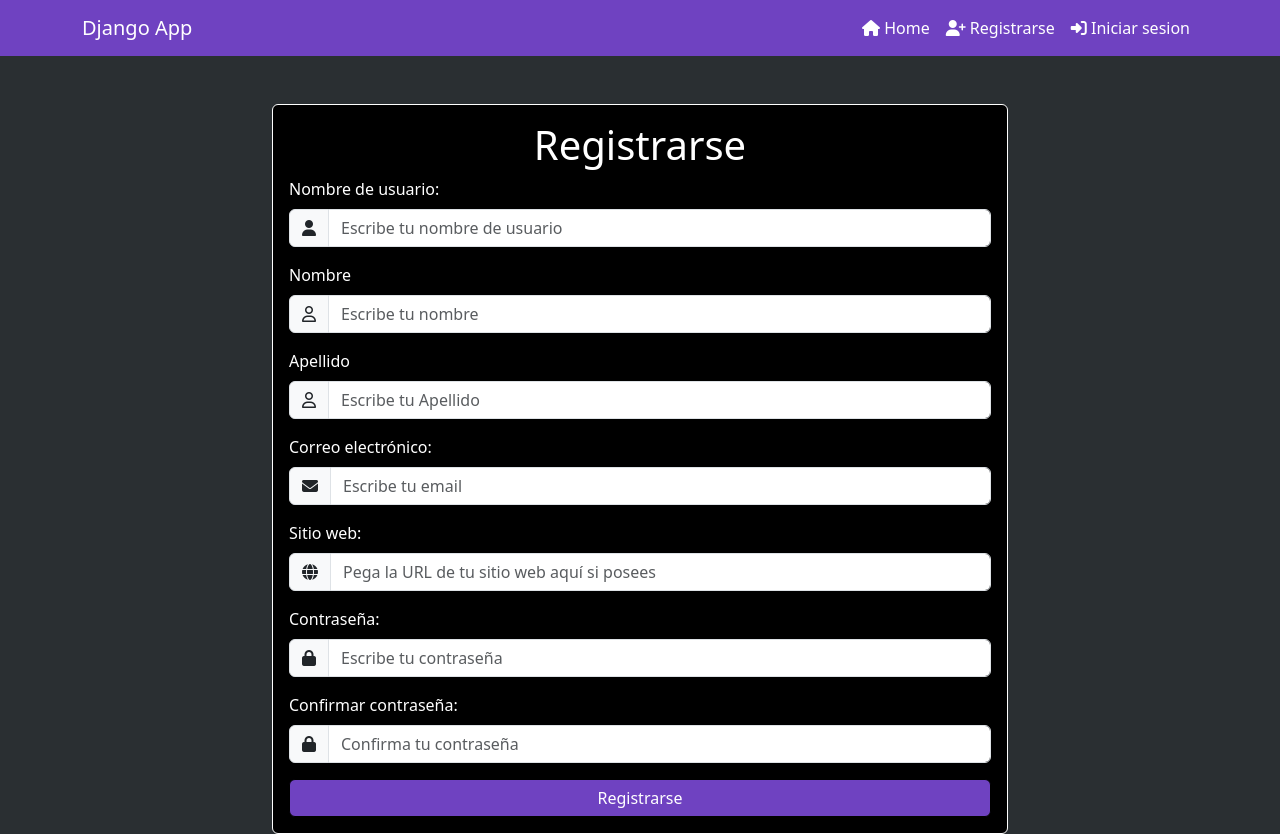
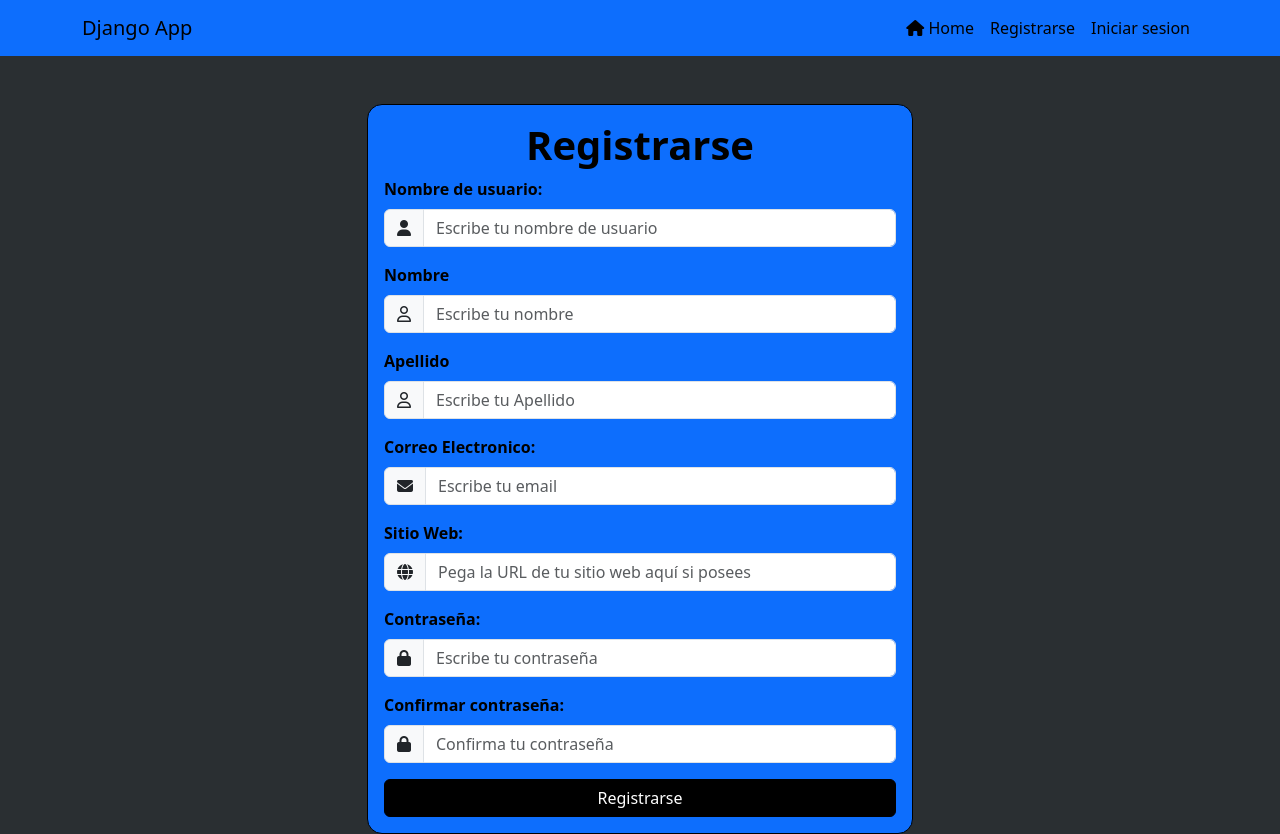
Before and after one commit to Shadowkirito123/django-crud, a Django app: page /signup/ in a window 1280 px wide. Run offline with Django 5.2, Linux system fonts and the light colour scheme; some libraries are stand-ins or nearby versions.

Commit message:
modificacion de estilos del registro y el menu(colores y mostrar usuario)

```diff
--- a/tasks/templates/base.html
+++ b/tasks/templates/base.html
@@ -10,10 +10,10 @@
     <link rel="stylesheet" href="https://cdnjs.cloudflare.com/ajax/libs/font-awesome/5.15.3/css/all.min.css">
 </head>
 <body style="background-color: #2A2F32;">
-    <nav class="navbar navbar-expand-lg" style="background-color: #6f42c1;" data-bs-theme="dark">
+    <nav class="navbar navbar-expand-lg" style="background-color: #0d6efd;" data-bs-theme="dark">
         <div class="container">
 
-          <a class="navbar-brand" style="color: white;" href="/">Django App</a>
+          <a class="navbar-brand" style="color: black;" href="/">Django App</a>
 
           <button class="navbar-toggler" type="button" data-bs-toggle="collapse" data-bs-target="#navbarNavDropdown" aria-controls="navbarNavDropdown" aria-expanded="false" aria-label="Toggle navigation">
             <span class="navbar-toggler-icon"></span>
@@ -21,37 +21,40 @@
           <div class="collapse navbar-collapse" id="navbarNavDropdown">
             <ul class="navbar-nav ms-auto">
                 <li class="nav-item">
-                    <a class="nav-link" style="color: white;" href="/"><i class="fas fa-home"></i> Home</a>
+                    <a class="nav-link" style="color: black;" href="/"><i class="fas fa-home"></i> Home</a>
                 </li>
 
                 {% if user.is_authenticated %}
                 <li class="nav-item">
-                    <a class="nav-link" style="color: white;" href="/createtask"><i class="fas fa-plus"></i> Crear publicacion</a>
+                    <a class="nav-link" style="color: black;" href="/createtask"><i class="fas fa-plus"></i> Crear publicacion</a>
                 </li>
 
                 <li class="nav-item">
-                    <a class="nav-link" style="color: white;" href="/tasks"><i class="fas fa-tasks"></i> Tareas</a>
+                    <a class="nav-link" style="color: black;" href="/tasks"><i class="fas fa-tasks"></i> Tareas</a>
                 </li>
 
                 <li class="nav-item">
-                    <a class="nav-link" style="color: white;" href="{% url 'task_complete' %}"><i class="fas fa-check"></i> Tareas completadas</a>
+                    <a class="nav-link" style="color: black;" href="{% url 'task_complete' %}"><i class="fas fa-check"></i> Tareas completadas</a>
                 </li>
 
                 <li class="nav-item">
-                    <a class="nav-link" style="color: white;" href="/logout"><i class="fas fa-sign-out-alt"></i> Salir</a>
+                    <a class="nav-link" style="color: black;" href="/logout"><i class="fas fa-sign-out-alt"></i> Salir</a>
                 </li>
 
                 <li class="nav-item">
-                    <a class="nav-link" style="color: white;" href="{% url 'usuario' user.id %}"><i class="fas fa-user"></i> {{user.username}}</a>
+                    <a class="nav-link" style="background-color: white; color: black; border-radius: 15px" href="{% url 'usuario' user.id %}">
+                        <strong>Usuario:</strong> {{user.username}} <i class="fa-solid fa-hand-pointer"></i>
+                    </a>
                 </li>
+
 
                 {% else %}
                 <li class="nav-item">
-                    <a class="nav-link" style="color: white;" href="/signup"><i class="fas fa-user-plus"></i> Registrarse</a>
+                    <a class="nav-link" style="color: black;" href="/signup"> Registrarse</a>
                  </li>
 
                  <li class="nav-item">
-                    <a class="nav-link" style="color: white;" href="/signin"><i class="fas fa-sign-in-alt"></i> Iniciar sesion</a>
+                    <a class="nav-link" style="color: black;" href="/signin">Iniciar sesion</a>
                  </li>
                 {% endif %}
 
--- a/tasks/templates/signup.html
+++ b/tasks/templates/signup.html
@@ -4,9 +4,9 @@
 
 <main class="container">
     <div class="row">
-        <div class="col-md-8 offset-md-2 mt-5">
-            <form action="" method="POST" class="card card-body" style="background-color: black; border-color: white;">
-                <h1 class="text-center text-white">Registrarse</h1>
+        <div class="col-md-6 offset-md-3 mt-5">
+            <form action="" method="POST" class="card card-body" style="background-color: #0d6efd; border-color: black; border-radius: 15px;">
+                <h1 class="text-center text-black"><strong>Registrarse</strong></h1>
                 {% if error %}
                 <div id="errorAlert" class="alert alert-danger" role="alert">
                   <i class="fas fa-times"></i> {{ error }}
@@ -15,7 +15,7 @@
                 {% csrf_token %}
 
                 <div class="mb-3">
-                    <label for="username" class="form-label text-white">Nombre de usuario:</label>
+                    <label for="username" class="form-label text-black"><strong>Nombre de usuario:</strong></label>
                     <div class="input-group">
                         <span class="input-group-text"><i class="fas fa-user"></i></span>
                         <input type="text" name="username" id="username" class="form-control" placeholder="Escribe tu nombre de usuario" required>
@@ -23,7 +23,7 @@
                 </div>
 
                 <div class="mb-3">
-                    <label for="first_name" class="form-label text-white">Nombre</label>
+                    <label for="first_name" class="form-label text-black"><strong>Nombre</strong></label>
                     <div class="input-group">
                         <span class="input-group-text"><i class="fa-regular fa-user"></i></span>
                         <input type="text" name="first_name" id="first_name" class="form-control" placeholder="Escribe tu nombre" required>
@@ -31,7 +31,7 @@
                 </div>
 
                 <div class="mb-3">
-                    <label for="last_name" class="form-label text-white">Apellido</label>
+                    <label for="last_name" class="form-label text-black"><strong>Apellido</strong></label>
                     <div class="input-group">
                         <span class="input-group-text"><i class="fa-regular fa-user"></i></span>
                         <input type="text" name="last_name" id="last_name" class="form-control" placeholder="Escribe tu Apellido" required>
@@ -39,7 +39,7 @@
                 </div>
 
                 <div class="mb-3">
-                    <label for="email" class="form-label text-white">Correo electrónico:</label>
+                    <label for="email" class="form-label text-black"><strong>Correo Electronico:</strong></label>
                     <div class="input-group">
                         <span class="input-group-text"><i class="fas fa-envelope"></i></span>
                         <input type="email" name="email" id="email" class="form-control" placeholder="Escribe tu email" required>
@@ -47,7 +47,7 @@
                 </div>
 
                 <div class="mb-3">
-                    <label for="web" class="form-label text-white">Sitio web:</label>
+                    <label for="web" class="form-label text-black"><strong>Sitio Web:</strong></label>
                     <div class="input-group">
                         <span class="input-group-text"><i class="fas fa-globe"></i></span>
                         <input type="text" name="web" id="web" class="form-control" placeholder="Pega la URL de tu sitio web aquí si posees">
@@ -55,7 +55,7 @@
                 </div>
 
                 <div class="mb-3">
-                    <label for="password1" class="form-label text-white">Contraseña:</label>
+                    <label for="password1" class="form-label text-black"><strong>Contraseña:</strong></label>
                     <div class="input-group">
                         <span class="input-group-text"><i class="fas fa-lock"></i></span>
                         <input type="password" name="password1" id="password1" class="form-control" placeholder="Escribe tu contraseña" required>
@@ -63,14 +63,14 @@
                 </div>
 
                 <div class="mb-3">
-                    <label for="password2" class="form-label text-white">Confirmar contraseña:</label>
+                    <label for="password2" class="form-label text-black"><strong>Confirmar contraseña:</strong></label>
                     <div class="input-group">
                         <span class="input-group-text"><i class="fas fa-lock"></i></span>
                         <input type="password" name="password2" id="password2" class="form-control" placeholder="Confirma tu contraseña" required>
                     </div>
                 </div>
 
-                <button class="btn btn-primary " style='background-color: #6f42c1; border-color: black;' >
+                <button class="btn btn-primary " style='background-color: black; border-color: black;' >
                     Registrarse
                 </button>
             </form>
```
